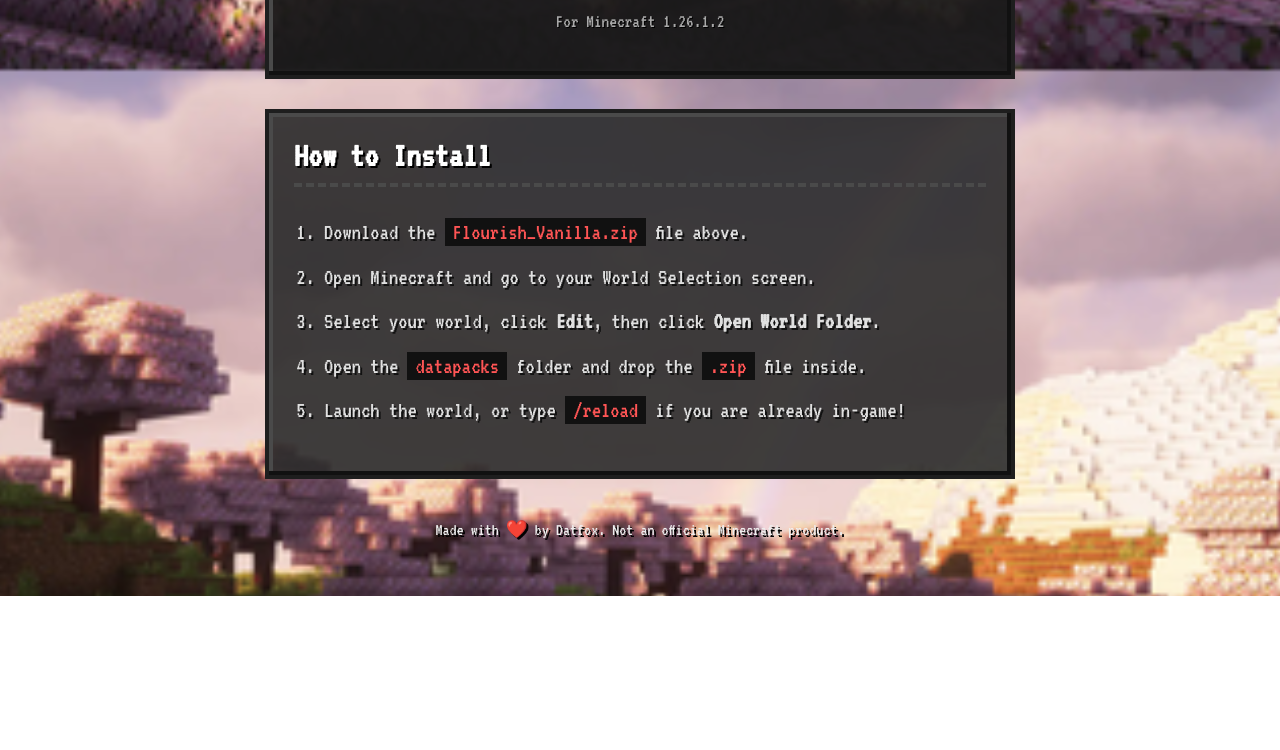
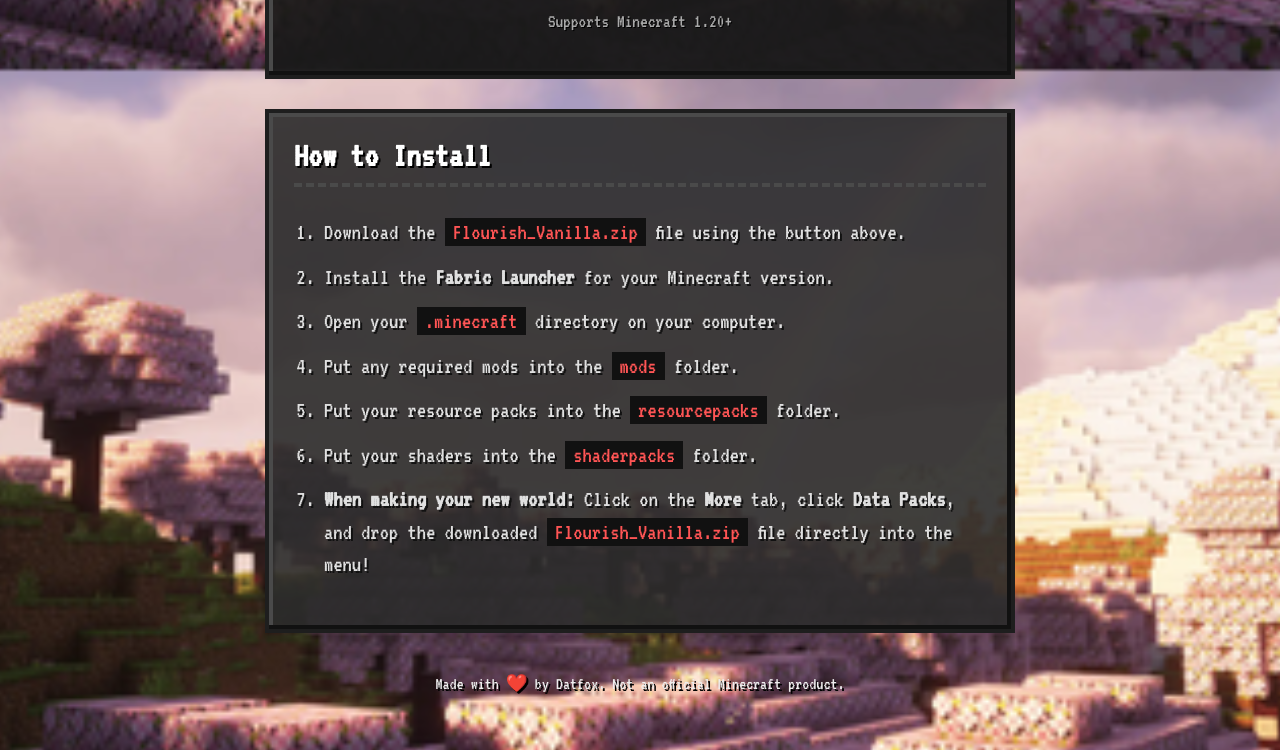
Before and after one commit to FlourishVanilla/flourishvanilla.github.io, a plain HTML site: page index.html in a window 1280 px wide. Shown: the part 730-1480 px from the top of the page. Before the commit the page ends 1326 px from the top, so only its background shows below. Drawn offline with Linux system fonts and the light colour scheme.

Commit message:
Update index.html

```diff
--- a/index.html
+++ b/index.html
@@ -29,17 +29,19 @@
                 <a href="Flourish_Vanilla.zip" download class="download-btn">
                     Download Datapack (.zip)
                 </a>
-                <p class="version-info">For Minecraft 1.26.1.2</p>
+                <p class="version-info">Supports Minecraft 1.20+</p>
             </section>
 
             <section class="instructions">
                 <h2>How to Install</h2>
                 <ol>
-                    <li>Download the <code>Flourish_Vanilla.zip</code> file above.</li>
-                    <li>Open Minecraft and go to your World Selection screen.</li>
-                    <li>Select your world, click <strong>Edit</strong>, then click <strong>Open World Folder</strong>.</li>
-                    <li>Open the <code>datapacks</code> folder and drop the <code>.zip</code> file inside.</li>
-                    <li>Launch the world, or type <code>/reload</code> if you are already in-game!</li>
+                    <li>Download the <code>Flourish_Vanilla.zip</code> file using the button above.</li>
+                    <li>Install the <strong>Fabric Launcher</strong> for your Minecraft version.</li>
+                    <li>Open your <code>.minecraft</code> directory on your computer.</li>
+                    <li>Put any required mods into the <code>mods</code> folder.</li>
+                    <li>Put your resource packs into the <code>resourcepacks</code> folder.</li>
+                    <li>Put your shaders into the <code>shaderpacks</code> folder.</li>
+                    <li><strong>When making your new world:</strong> Click on the <strong>More</strong> tab, click <strong>Data Packs</strong>, and drop the downloaded <code>Flourish_Vanilla.zip</code> file directly into the menu!</li>
                 </ol>
             </section>
         </main>
```
